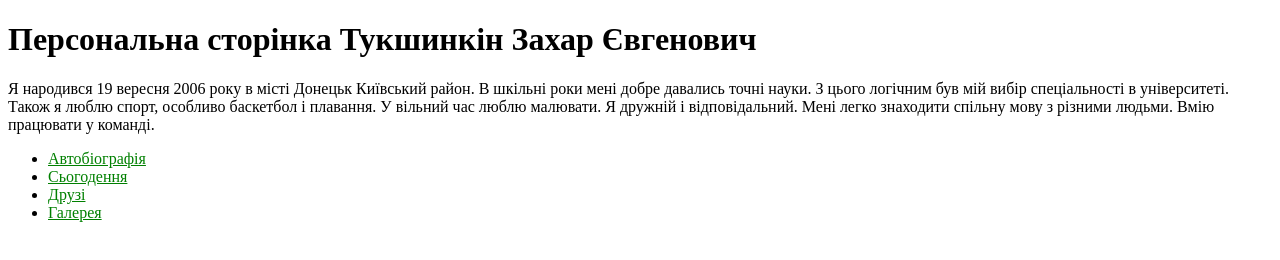
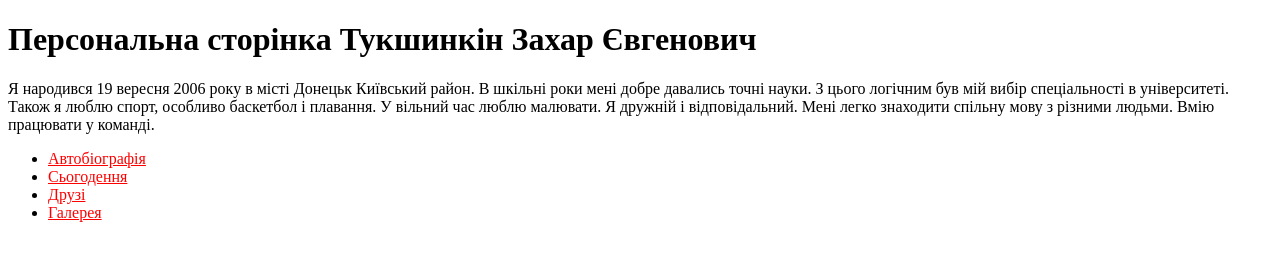
Before and after one commit to htmlMEGAMOZGGGGG/my-practical-2, a plain HTML site: page index.html in a window 1280 px wide. Drawn offline with Linux system fonts and the light colour scheme.

Commit message:
practical_3

```diff
--- a/index.html
+++ b/index.html
@@ -2,6 +2,14 @@
 <html lang="uk"><head>
     <meta charset="utf-8">
     <title>index</title>
+    <style>
+        a {
+            color:red;
+        }
+        a:visited{
+            color:darkred;
+        }
+    </style>
 </head>
 <body>
     <h1>Персональна сторінка Тукшинкін Захар Євгенович</h1>
@@ -20,14 +28,3 @@
         <li><a href="gallery.html">Галерея</a></li>
         </ul>
 </body></html>
-<style scoped>
-    a {
-        color:red;
-    }
-</style>
-
-<style scoped>
-    a {
-        color:green;
-    }
-</style>
```
